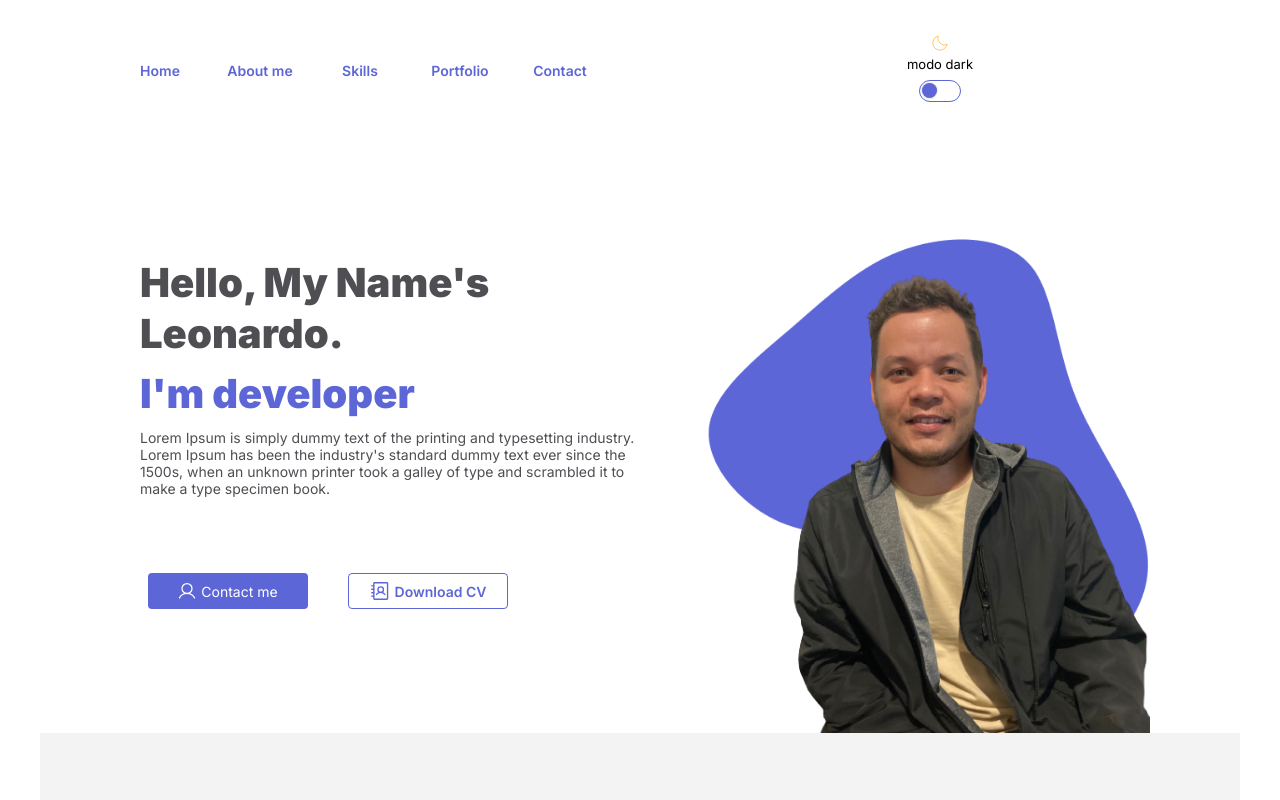
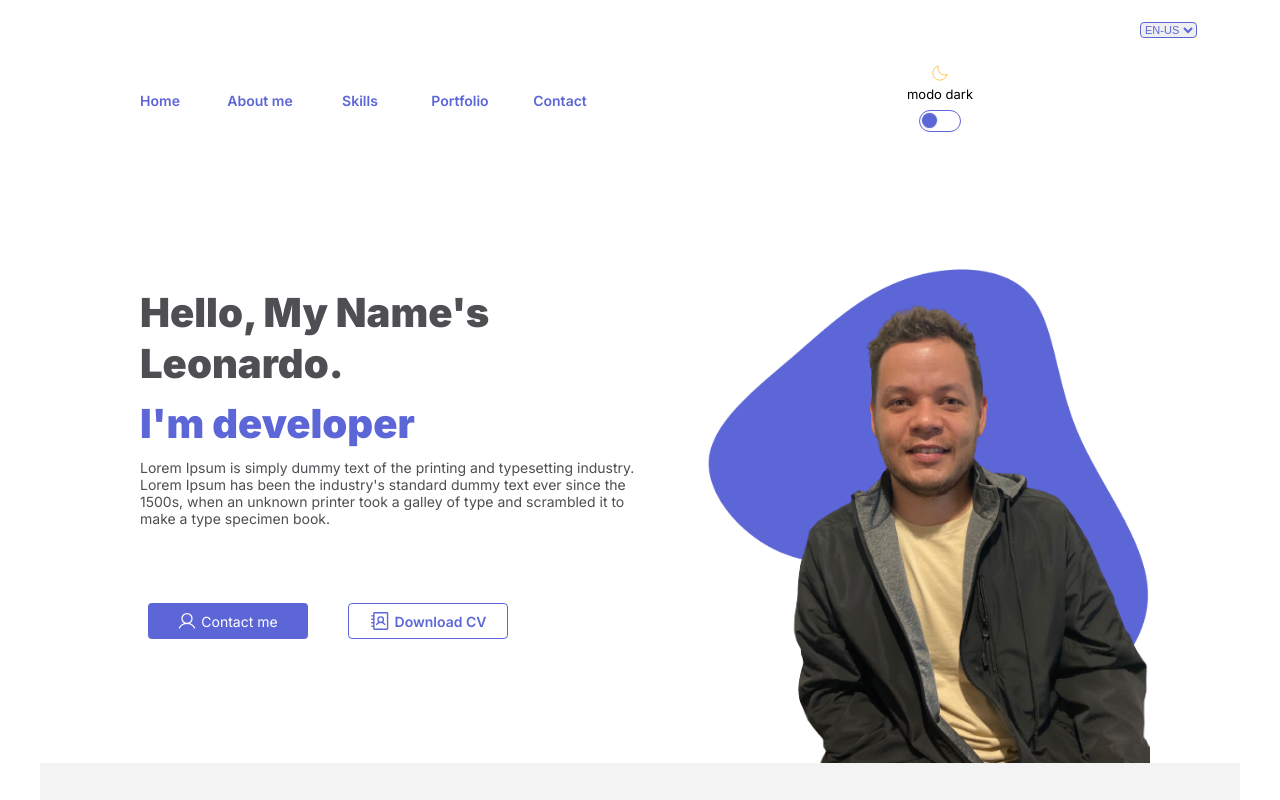
Before and after one commit to leords/portfolio-web-page, a React (Vite) app: page / in a window 1280 px wide. Shown: the top 800 px of the page. Built offline with nearby package versions, Linux system fonts and the light colour scheme.

Commit message:
add translation

```diff
--- a/src/components/Menu/index.tsx
+++ b/src/components/Menu/index.tsx
@@ -1,7 +1,9 @@
 import { Moon, Sun } from "phosphor-react";
 import React, { useContext } from "react";
 import { ThemeContext } from "../../context/ThemeContext";
+import { TranslateContext } from "../../context/TranslateContext";
 import { Translation } from "../../service/translation";
+import { Select } from "../SelectTranslate";
 import Switch from "../Switch";
 
 import styles from './styles.module.scss';
@@ -9,19 +11,23 @@ import styles from './styles.module.scss';
 export function Menu() {
 
     const {theme, setTheme} = useContext(ThemeContext)
+    const {translate, setTranslate} = useContext(TranslateContext);
 
-    const translate = new Translation();
-
-    const linguageForTranslate = 'english';
+    const language = new Translation();
 
 
-    return(
+    return (
         <div className={styles['container-' + theme]}>
+            <div className={styles['div-select-' + theme]}>
+                <div className={styles['select']}>
+                    <Select />
+                </div>
+            </div>
             <div className={styles['menu-' + theme]}>
                 <div className={styles['list']}>
                         <ul className={styles['nav-' + theme]}>
                             <li>
-                                <a href="#home">{translate[linguageForTranslate].menu.home}</a>
+                                <a href="#home">{language['english'].menu.home}</a>
                             </li>
                             <li>
                                 <a href="#about">About me</a>
--- a/src/components/Menu/styles.module.scss
+++ b/src/components/Menu/styles.module.scss
@@ -3,10 +3,24 @@
 
 .container-light {
     display: flex;
-    flex-direction: row;
+    width: 1200px;
+    flex-direction: column;
     justify-content: center;
     align-items: center;
+}
 
+.div-select-light {
+    width: 100%;
+    height: 30px;
+    display: flex;
+    flex-direction: row;
+    justify-content: end;
+    align-items: flex-end;
+}
+.select {
+    width: 100px;
+    display: flex;
+    flex-direction: row;
 }
 
 .menu-light {
@@ -44,6 +58,7 @@
     }
 }
 
+
 .button-toggle-light {
     width: 50%;
     height: 100px;
@@ -65,9 +80,19 @@
 
 .container-dark {
     display: flex;
-    flex-direction: row;
+    flex-direction: column;
     justify-content: center;
     align-items: center;
+}
+
+.div-select-dark {
+    width: 100%;
+    height: 30px;
+    display: flex;
+    flex-direction: row;
+    justify-content: end;
+    align-items: flex-end;
+    background-color: $primary-background-color-dark;
 }
 
 .menu-dark {
@@ -127,6 +152,9 @@
 
 
 @media(max-width: 900px) {
+    .select {
+        width: 900px;
+    }
     .menu-light {
         width: 900px;
     }
@@ -163,6 +191,9 @@
 }
 
 @media(max-width: 600px) {
+    .select {
+        width: 600px;
+    }
     .menu-light {
         width: 600px;
     }
@@ -199,6 +230,9 @@
 }
 
 @media(max-width: 425px) {
+    .select {
+        width: 425px;
+    }
     .menu-light {
         width: 425px;
         border-bottom: solid 1px $primary-color-light;
@@ -249,6 +283,9 @@
 }
 
 @media(max-width: 300px) {
+    .select {
+        width: 300px;
+    }
     .menu-light {
         width: 300px;
         border-bottom: solid 1px $primary-color-light;
--- a/src/components/SelectTranslate/index.tsx
+++ b/src/components/SelectTranslate/index.tsx
@@ -3,6 +3,9 @@ import React, { useContext } from "react";
 import { TranslateContext } from "../../context/TranslateContext";
 
 import styles from './styles.module.scss';
+
+import portuguese from '../../assets/icones/brasil.png';
+import english from '../../assets/icones/eua.png';
 
 export function Select() {
 
@@ -16,8 +19,14 @@ export function Select() {
                 value={translate}
                 onChange={(e) => setTranslate(e.target.value)}
             >
-                <option className="" value="open">English</option>
-                <option className="" value="closed">Portuguese</option>
+                <option className="" value="english">
+                    <p>EN-US</p>
+                    <img src={english} alt="" />
+                </option>
+                <option className="" value="portugueses">
+                    <img src={portuguese} alt="" />
+                    <p>PT-BR</p>
+                </option>
             </select>
         </div>
     )
--- a/src/components/SelectTranslate/styles.module.scss
+++ b/src/components/SelectTranslate/styles.module.scss
@@ -0,0 +1,20 @@
+@import '../../sass/font.scss';
+@import '../../sass/theme.scss';
+
+.container {
+    select {
+        font-size: 11px;
+        color: $primary-color-light;
+        border-color: $primary-color-light;
+        border-radius: 4px;
+        option {
+            font-family: $font-family-pattern;
+            color: $primary-color-light;
+            font-size: 11px;
+        }
+
+        option:hover {
+            border-color: $primary-color-light;
+        }
+    }
+}
--- a/src/context/TranslateContext.tsx
+++ b/src/context/TranslateContext.tsx
@@ -1,7 +1,7 @@
 import React, { createContext, useState } from "react";
 
 interface Translate {
-    translate: string,
+    translate: string | null
     setTranslate: (newState: string) => void
 }
 
@@ -9,7 +9,7 @@ export const TranslateContext = createContext<Translate>({} as Translate);
 
 export const TranslateProvider = ({children}: {children: JSX.Element}) => {
 
-    const [translate, setTranslate] = useState('English')
+    const [translate, setTranslate] = useState('english')
 
     return (
         <TranslateContext.Provider value={{translate, setTranslate}}>
```
Also changed, not shown: src/assets/icones/brasil.png (added), src/assets/icones/eua.png (added).
